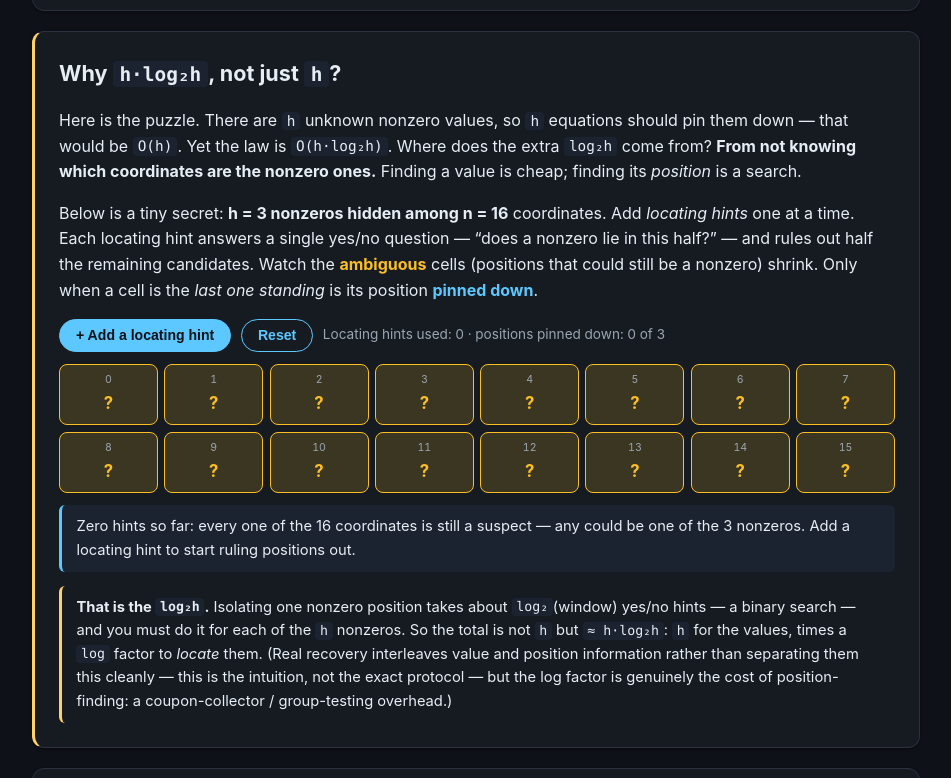
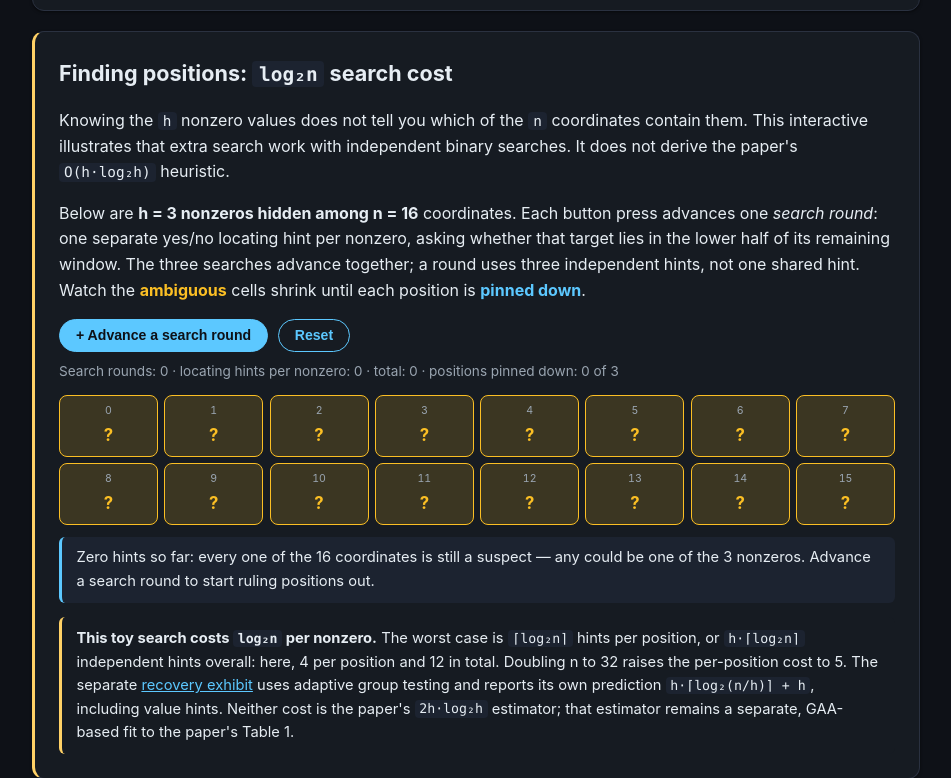
Before and after one commit to systemslibrarian/crypto-lab-lwe-hints, a website built with Vite: page index.html in a window 1280 px wide. Shown: the part 4063-4841 px from the top of the page, without its empty margins (164-1115 px from the left). Built offline with nearby package versions, Linux system fonts and the light colour scheme.

Commit message:
Clarify coordinate search cost versus paper hint estimator

```diff
--- a/index.html
+++ b/index.html
@@ -386,49 +386,46 @@
         </p>
       </section>
 
-      <!-- 4a. WHY log h? — the position-identification interactive (the crux) -->
+      <!-- 4a. Independent binary searches: log n, not the paper's log h. -->
       <section class="card whylog" id="whylog">
-        <h2>Why <code>h·log₂h</code>, not just <code>h</code>?</h2>
+        <h2>Finding positions: <code>log₂n</code> search cost</h2>
         <p>
-          Here is the puzzle. There are <code>h</code> unknown nonzero values, so
-          <code>h</code> equations should pin them down — that would be <code>O(h)</code>.
-          Yet the law is <code>O(h·log₂h)</code>. Where does the extra
-          <code>log₂h</code> come from? <strong>From not knowing which coordinates
-          are the nonzero ones.</strong> Finding a value is cheap; finding its
-          <em>position</em> is a search.
+          Knowing the <code>h</code> nonzero values does not tell you which of the
+          <code>n</code> coordinates contain them. This interactive illustrates
+          that extra search work with independent binary searches. It does not
+          derive the paper's <code>O(h·log₂h)</code> heuristic.
         </p>
         <p>
-          Below is a tiny secret: <strong>h = 3 nonzeros hidden among n = 16</strong>
-          coordinates. Add <em>locating hints</em> one at a time. Each locating hint
-          answers a single yes/no question — “does a nonzero lie in this half?” — and
-          rules out half the remaining candidates. Watch the
-          <span class="wl-legend-amb">ambiguous</span> cells (positions that could
-          still be a nonzero) shrink. Only when a cell is the <em>last one
-          standing</em> is its position <span class="wl-legend-found">pinned
-          down</span>.
+          Below are <strong>h = 3 nonzeros hidden among n = 16</strong> coordinates.
+          Each button press advances one <em>search round</em>: one separate yes/no
+          locating hint per nonzero, asking whether that target lies in the lower
+          half of its remaining window. The three searches advance together;
+          a round uses three independent hints, not one shared hint. Watch the
+          <span class="wl-legend-amb">ambiguous</span> cells shrink until each
+          position is <span class="wl-legend-found">pinned down</span>.
         </p>
 
         <div class="wl-controls">
-          <button type="button" class="wl-btn" id="wl-add">+ Add a locating hint</button>
+          <button type="button" class="wl-btn" id="wl-add">+ Advance a search round</button>
           <button type="button" class="wl-btn wl-btn-ghost" id="wl-reset">Reset</button>
           <span class="wl-count muted" id="wl-count" aria-live="polite"></span>
         </div>
 
         <div class="wl-strip" id="wl-strip" role="img"
-          aria-label="Sixteen coordinates, three secretly nonzero. As locating hints are added, ambiguous candidate positions are progressively ruled out until each nonzero position is uniquely pinned down."></div>
+          aria-label="Sixteen coordinates, three secretly nonzero. As independent search rounds advance, ambiguous candidate positions are progressively ruled out until each nonzero position is uniquely pinned down."></div>
 
         <p class="wl-status" id="wl-status" aria-live="polite"></p>
 
         <p class="wl-takeaway">
-          <strong>That is the <code>log₂h</code>.</strong> Isolating one nonzero
-          position takes about <code>log₂</code>(window) yes/no hints — a binary
-          search — and you must do it for each of the <code>h</code> nonzeros. So the
-          total is not <code>h</code> but <code>≈ h·log₂h</code>: <code>h</code> for
-          the values, times a <code>log</code> factor to <em>locate</em> them. (Real
-          recovery interleaves value and position information rather than separating
-          them this cleanly — this is the intuition, not the exact protocol — but the
-          log factor is genuinely the cost of position-finding: a coupon-collector /
-          group-testing overhead.)
+          <strong>This toy search costs <code>log₂n</code> per nonzero.</strong>
+          The worst case is <code>⌈log₂n⌉</code> hints per position, or
+          <code>h·⌈log₂n⌉</code> independent hints overall: here, 4 per position
+          and 12 in total. Doubling n to 32 raises the per-position cost to 5.
+          The separate <a href="#attack">recovery exhibit</a> uses adaptive group
+          testing and reports its own prediction <code>h·⌈log₂(n/h)⌉ + h</code>,
+          including value hints. Neither cost is the paper's
+          <code>2h·log₂h</code> estimator; that estimator remains a separate,
+          GAA-based fit to the paper's Table 1.
         </p>
       </section>
 
@@ -813,10 +810,9 @@
             independent checks that the recovered vector is the secret — but with
             <em>perfect</em> hints at toy parameters (n in the hundreds, q = 3329),
             finishing in linear algebra rather than lattice reduction. Its hint count
-            is its own number. It demonstrates the structure the O(h log h) law rests
-            on — that locating the support is the expensive part and costs
-            h·log₂(n/h) — not the constant C = 2, and not the paper's approximate-hint
-            results.
+            is its own number. Its adaptive group-testing prediction is h·⌈log₂(n/h)⌉ + h,
+            including value hints. This does not derive the paper's O(h log h) law,
+            its constant C = 2, or its approximate-hint results.
           </li>
           <li>
             <strong>Hint type varies by regime.</strong> The "Validated hints"
--- a/src/main.ts
+++ b/src/main.ts
@@ -720,12 +720,10 @@ function runAha(): void {
 }
 
 // ---------------------------------------------------------------------------
-// "Why log h?" — position-identification interactive.
-// A fixed tiny secret (h=3 nonzeros among n=16). Each "locating hint" is one
-// yes/no bisection step applied to EVERY not-yet-resolved nonzero at once. The
-// learner watches ambiguous candidate cells collapse — SEEING that finding the
-// POSITIONS (not the values) is the log-factor cost. Deterministic: positions and
-// the search are fixed, all narrowing comes from ./model bisectSteps.
+// Position-identification interactive: h=3 independent searches among n=16.
+// One button press advances each search by one locating hint (a round, not a
+// single shared hint). Its log n cost does not derive the paper's log h law.
+// Deterministic: all narrowing comes from ./model bisectSteps.
 // ---------------------------------------------------------------------------
 const WL_N = 16;
 const WL_TARGETS = [2, 9, 13]; // the h=3 secretly-nonzero positions (fixed)
@@ -775,18 +773,18 @@ function renderWhyLog(): void {
 
   const foundCount = found.size;
   const worst = wlWorstCase();
-  count.textContent = `Locating hints used: ${wlStep} · positions pinned down: ${foundCount} of ${WL_TARGETS.length}`;
+  count.textContent = `Search rounds: ${wlStep} · locating hints per nonzero: ${wlStep} · total: ${wlStep * WL_TARGETS.length} · positions pinned down: ${foundCount} of ${WL_TARGETS.length}`;
 
   if (wlStep === 0) {
     status.textContent =
-      `Zero hints so far: every one of the ${WL_N} coordinates is still a suspect — any could be one of the ${WL_TARGETS.length} nonzeros. Add a locating hint to start ruling positions out.`;
+      `Zero hints so far: every one of the ${WL_N} coordinates is still a suspect — any could be one of the ${WL_TARGETS.length} nonzeros. Advance a search round to start ruling positions out.`;
   } else if (foundCount < WL_TARGETS.length) {
     const ambCount = ambiguous.size;
     status.textContent =
-      `After ${wlStep} locating hint${wlStep === 1 ? '' : 's'}: ${ambCount} coordinate${ambCount === 1 ? '' : 's'} still ambiguous, ${foundCount} position${foundCount === 1 ? '' : 's'} pinned down. Each hint roughly halves the suspects — a binary search per nonzero.`;
+      `After ${wlStep} search round${wlStep === 1 ? '' : 's'}: ${ambCount} coordinate${ambCount === 1 ? '' : 's'} still ambiguous, ${foundCount} position${foundCount === 1 ? '' : 's'} pinned down. Each independent hint roughly halves its search window — a binary search per nonzero.`;
   } else {
     status.textContent =
-      `Done in ${wlStep} locating hints (~log₂${WL_N} = ${worst} per nonzero). All ${WL_TARGETS.length} positions found — and only NOW are the ternary values (${WL_SIGNS.join(', ')}) worth reading off. Locating the positions was the expensive part: that is the log₂h.`;
+      `Done in ${wlStep} search rounds: ${worst} = ⌈log₂${WL_N}⌉ locating hints per nonzero, ${wlStep * WL_TARGETS.length} independent hints in total. All ${WL_TARGETS.length} positions found; the ternary values (${WL_SIGNS.join(', ')}) are then revealed. This is log₂n search cost, not the paper's log₂h. The separate recovery exhibit reports h·⌈log₂(n/h)⌉ + h; the paper estimator is 2h·log₂h. Both describe different methods.`;
   }
 
   el<HTMLButtonElement>('wl-add').disabled = foundCount === WL_TARGETS.length;
```
Also changed, not shown: src/model.test.ts (+1 -1 lines), src/model.ts (+10 -12 lines), README.md.
